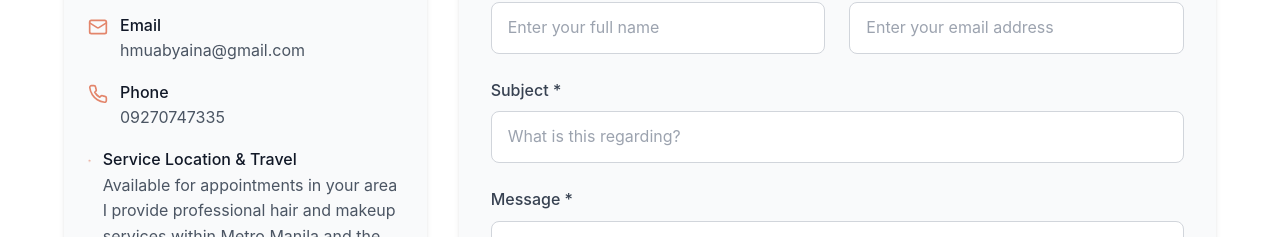
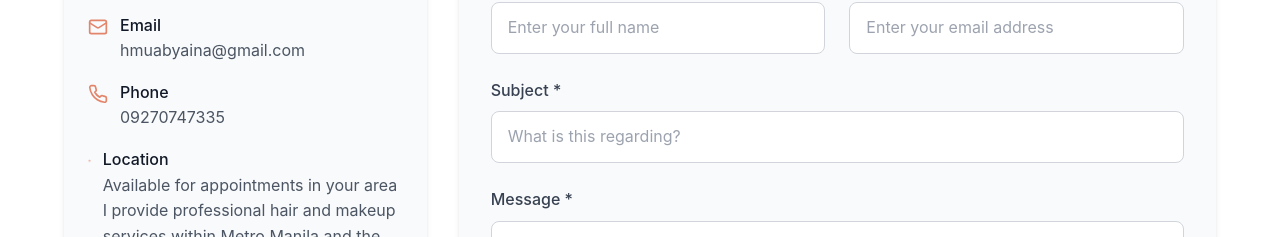
Before and after one commit to jaredadrielletolentino/hmua, a React (Vite) app: page / in a window 1280 px wide. Shown: the part 4376-4613 px from the top of the page. Built offline with nearby package versions, Linux system fonts and the light colour scheme.

Commit message:
Updated contact section

```diff
--- a/src/components/sections/Contact.jsx
+++ b/src/components/sections/Contact.jsx
@@ -58,7 +58,7 @@ const Contact = () => {
                 <div className="flex items-start space-x-3">
                   <MapPin className="w-5 h-5 text-accent mt-1" />
                   <div>
-                    <p className="font-medium text-gray-900">Service Location & Travel</p>
+                    <p className="font-medium text-gray-900">Location</p>
                     <p className="text-gray-600">Available for appointments in your area
                         I provide professional hair and makeup services within Metro Manila and the surrounding areas.
                         For clients based in Las Piñas City, transportation is free of charge.
```
